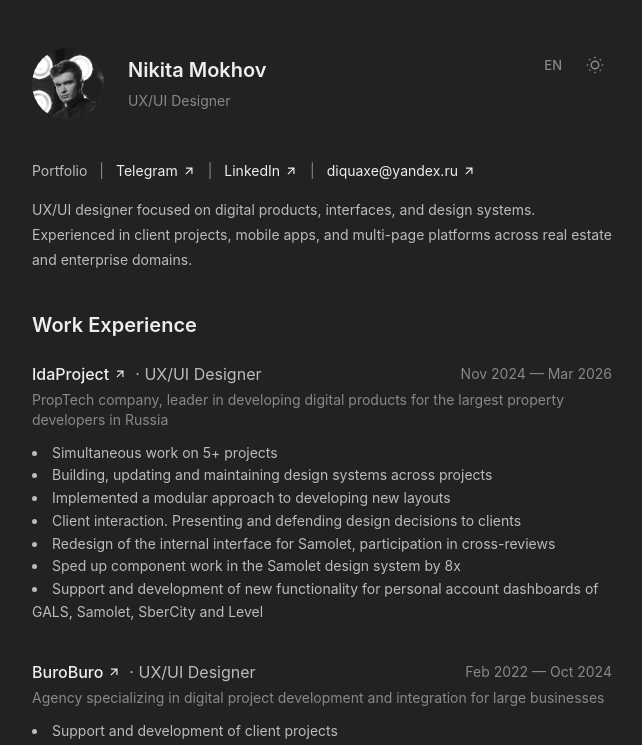
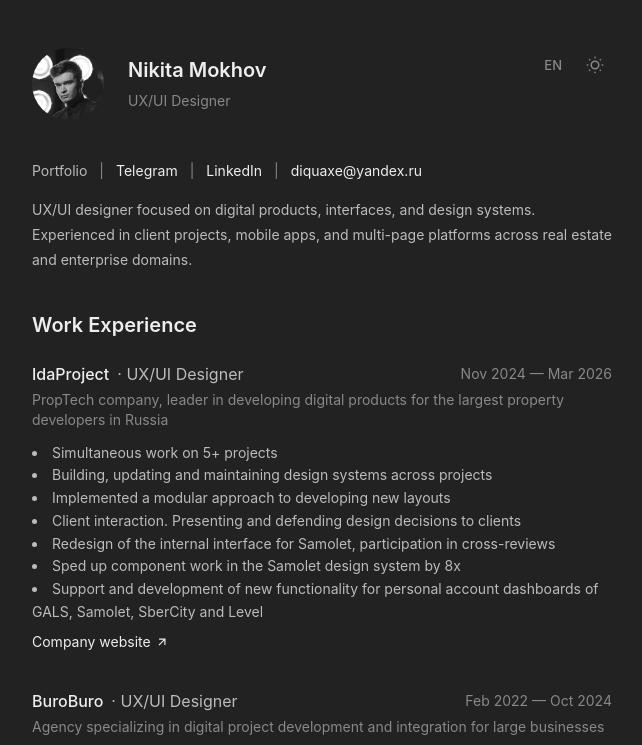
Before and after one commit to Diquaxe/my-cv, a Vue app: page / in a window 1280 px wide. Shown: the top 745 px of the page, without its empty margins (318-960 px from the left). Built offline with nearby package versions, Linux system fonts and the light colour scheme.

Commit message:
Refine link icons: remove from contacts and titles, add company website links in experience
Co-Authored-By: Claude Sonnet 4.6 <noreply@anthropic.com>

```diff
--- a/src/components/ExperienceItem.vue
+++ b/src/components/ExperienceItem.vue
@@ -7,6 +7,7 @@ defineProps({
   location: String,
   description: [String, Array],
   link: Object,
+  companyLink: Object,
 })
 </script>
 
@@ -19,12 +20,9 @@ defineProps({
           :href="url"
           target="_blank"
           rel="noopener noreferrer"
-          class="inline-flex items-center gap-1 font-medium text-primary transition-colors duration-300"
+          class="font-medium text-primary transition-colors duration-300"
         >
           {{ company }}
-          <svg xmlns="http://www.w3.org/2000/svg" width="14" height="14" viewBox="0 0 24 24" fill="currentColor" aria-hidden="true">
-            <path d="M16.0037 9.41421L7.39712 18.0208L5.98291 16.6066L14.5895 8H7.00373V6H18.0037V17H16.0037V9.41421Z"/>
-          </svg>
         </a>
         <span v-else class="font-medium text-primary">
           {{ company }}
@@ -67,6 +65,19 @@ defineProps({
     </p>
 
     <a
+      v-if="companyLink?.url"
+      :href="companyLink.url"
+      target="_blank"
+      rel="noopener noreferrer"
+      class="inline-flex items-center gap-1 text-sm mt-2 hover:underline transition-colors duration-300"
+    >
+      {{ companyLink.label }}
+      <svg xmlns="http://www.w3.org/2000/svg" width="14" height="14" viewBox="0 0 24 24" fill="currentColor" aria-hidden="true">
+        <path d="M16.0037 9.41421L7.39712 18.0208L5.98291 16.6066L14.5895 8H7.00373V6H18.0037V17H16.0037V9.41421Z"/>
+      </svg>
+    </a>
+
+    <a
       v-if="link?.url"
       :href="link.url"
       target="_blank"
--- a/src/components/SectionContact.vue
+++ b/src/components/SectionContact.vue
@@ -28,12 +28,9 @@ function isSafeUrl(url) {
           :href="item.url"
           target="_blank"
           rel="noopener noreferrer"
-          class="inline-flex items-center gap-1 text-sm hover:underline transition-colors duration-300"
+          class="text-sm hover:underline transition-colors duration-300"
         >
           {{ t(item.value, locale) }}
-          <svg xmlns="http://www.w3.org/2000/svg" width="14" height="14" viewBox="0 0 24 24" fill="currentColor" aria-hidden="true">
-            <path d="M16.0037 9.41421L7.39712 18.0208L5.98291 16.6066L14.5895 8H7.00373V6H18.0037V17H16.0037V9.41421Z"/>
-          </svg>
         </a>
         <span
           v-else
--- a/src/components/SectionExperience.vue
+++ b/src/components/SectionExperience.vue
@@ -20,8 +20,9 @@ const { locale } = useLocale()
       :title="t(item.title, locale)"
       :company="item.company"
       :url="item.url"
-:location="t(item.tagline, locale)"
+      :location="t(item.tagline, locale)"
       :description="t(item.summary, locale)"
+      :companyLink="item.url && item.links?.[0] ? { url: item.url, label: t(item.links[0].label, locale) } : null"
     />
   </section>
 </template>
```
